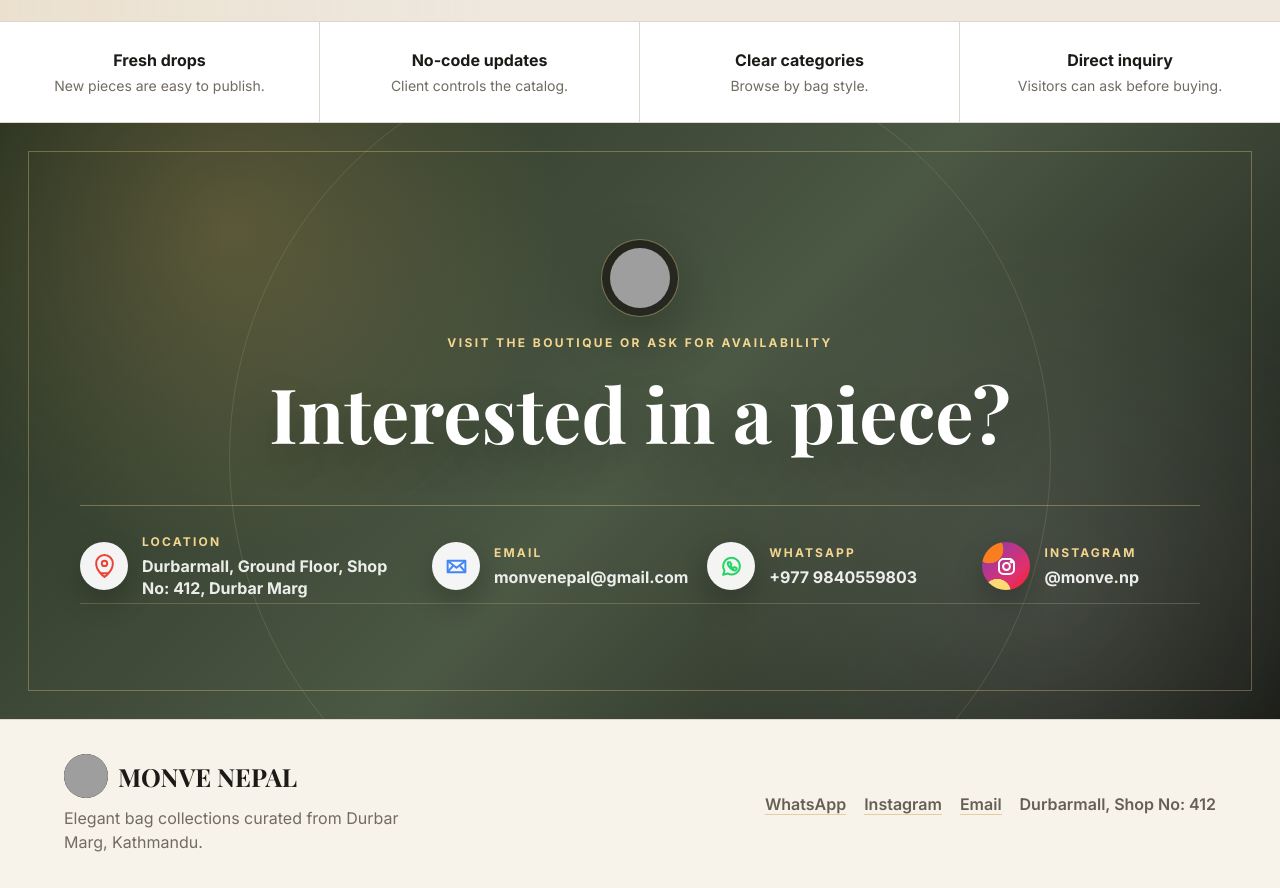
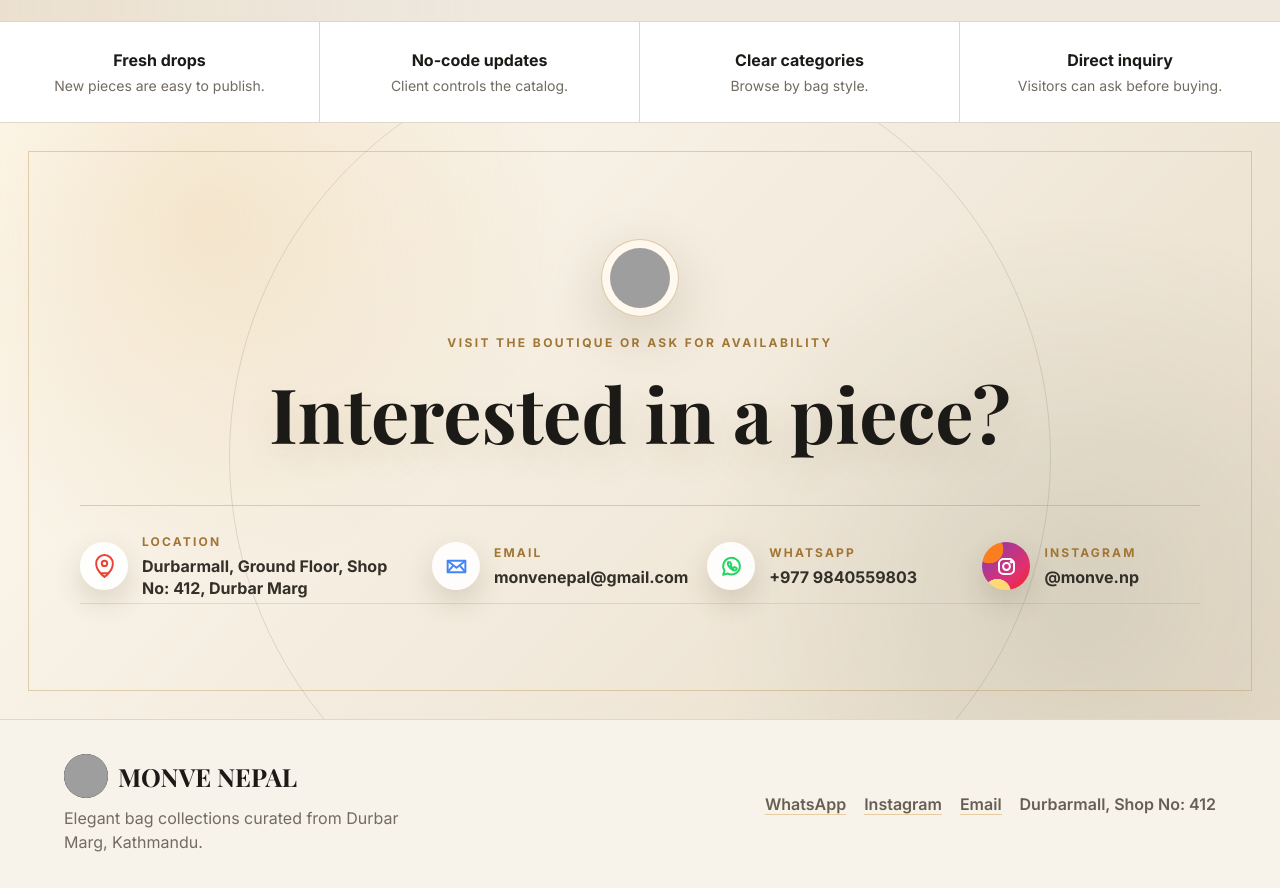
Before and after one commit to SenseiAlerai/MonveNepal, a website: page index.html in a window 1280 px wide. Shown: the part 2040-2928 px from the top of the page. Drawn offline with nearby package versions, Linux system fonts and the light colour scheme; no server answers; grey boxes are pictures that could not be loaded.

Commit message:
Use ivory contact section background

```diff
--- a/styles.css
+++ b/styles.css
@@ -435,10 +435,10 @@ h2 { font-size: clamp(34px, 5vw, 58px); }
   padding: clamp(78px, 9vw, 128px) 22px;
   text-align: center;
   background:
-    radial-gradient(circle at 18% 18%, rgba(217, 173, 95, .24), transparent 28%),
-    radial-gradient(circle at 82% 78%, rgba(255, 255, 255, .12), transparent 30%),
-    linear-gradient(135deg, #263020, #4b5844 52%, #171814);
-  color: white;
+    radial-gradient(circle at 16% 16%, rgba(217, 173, 95, .22), transparent 30%),
+    radial-gradient(circle at 84% 78%, rgba(77, 90, 69, .13), transparent 32%),
+    linear-gradient(135deg, #fffaf1, #f2eadc 54%, #e8dcc9);
+  color: var(--ink);
 }
 
 .promo::before,
@@ -451,7 +451,7 @@ h2 { font-size: clamp(34px, 5vw, 58px); }
 
 .promo::before {
   inset: 28px;
-  border: 1px solid rgba(243, 213, 143, .32);
+  border: 1px solid rgba(176, 132, 65, .34);
 }
 
 .promo::after {
@@ -460,7 +460,7 @@ h2 { font-size: clamp(34px, 5vw, 58px); }
   left: 50%;
   top: 56%;
   transform: translate(-50%, -50%);
-  border: 1px solid rgba(243, 213, 143, .14);
+  border: 1px solid rgba(77, 90, 69, .16);
   border-radius: 50%;
 }
 
@@ -469,10 +469,10 @@ h2 { font-size: clamp(34px, 5vw, 58px); }
   height: 78px;
   margin: 0 auto 18px;
   padding: 8px;
-  border: 1px solid rgba(243, 213, 143, .42);
+  border: 1px solid rgba(176, 132, 65, .42);
   border-radius: 50%;
-  background: rgba(17, 16, 14, .62);
-  box-shadow: 0 18px 55px rgba(0, 0, 0, .28);
+  background: rgba(255, 250, 241, .86);
+  box-shadow: 0 18px 55px rgba(74, 57, 30, .18);
 }
 
 .promo-mark img {
@@ -485,7 +485,7 @@ h2 { font-size: clamp(34px, 5vw, 58px); }
 .promo-kicker {
   display: block;
   margin-bottom: 12px;
-  color: var(--gold-soft);
+  color: #a17635;
   font-size: 12px;
   font-weight: 800;
   letter-spacing: .2em;
@@ -497,7 +497,7 @@ h2 { font-size: clamp(34px, 5vw, 58px); }
   font-family: "Playfair Display", serif;
   font-size: clamp(40px, 6vw, 76px);
   font-weight: 700;
-  text-shadow: 0 16px 40px rgba(0, 0, 0, .22);
+  text-shadow: 0 14px 34px rgba(116, 88, 45, .12);
 }
 
 .contact-list {
@@ -507,8 +507,8 @@ h2 { font-size: clamp(34px, 5vw, 58px); }
   grid-template-columns: 1.25fr .95fr .95fr .85fr;
   gap: 18px 32px;
   padding: 28px 0 4px;
-  border-top: 1px solid rgba(243, 213, 143, .34);
-  border-bottom: 1px solid rgba(243, 213, 143, .22);
+  border-top: 1px solid rgba(176, 132, 65, .34);
+  border-bottom: 1px solid rgba(176, 132, 65, .22);
 }
 
 .contact-list a {
@@ -517,13 +517,13 @@ h2 { font-size: clamp(34px, 5vw, 58px); }
   gap: 14px;
   min-width: 0;
   text-align: left;
-  color: rgba(255, 255, 255, .92);
+  color: var(--ink);
   transition: transform .2s ease, color .2s ease;
 }
 
 .contact-list a:hover {
   transform: translateY(-3px);
-  color: white;
+  color: #5a4425;
 }
 
 .contact-icon {
@@ -533,8 +533,8 @@ h2 { font-size: clamp(34px, 5vw, 58px); }
   display: inline-grid;
   place-items: center;
   border-radius: 50%;
-  background: rgba(255, 255, 255, .94);
-  box-shadow: 0 12px 28px rgba(0, 0, 0, .22);
+  background: rgba(255, 255, 255, .92);
+  box-shadow: 0 12px 28px rgba(74, 57, 30, .16);
 }
 
 .contact-icon svg {
@@ -570,7 +570,7 @@ h2 { font-size: clamp(34px, 5vw, 58px); }
 .contact-list strong {
   display: block;
   margin-bottom: 5px;
-  color: var(--gold-soft);
+  color: #a17635;
   font-size: 12px;
   text-transform: uppercase;
   letter-spacing: .18em;
@@ -578,7 +578,7 @@ h2 { font-size: clamp(34px, 5vw, 58px); }
 
 .contact-list a > span:last-child {
   min-width: 0;
-  color: rgba(255, 255, 255, .9);
+  color: #332f29;
   font-size: 16px;
   font-weight: 650;
   line-height: 1.38;
```
